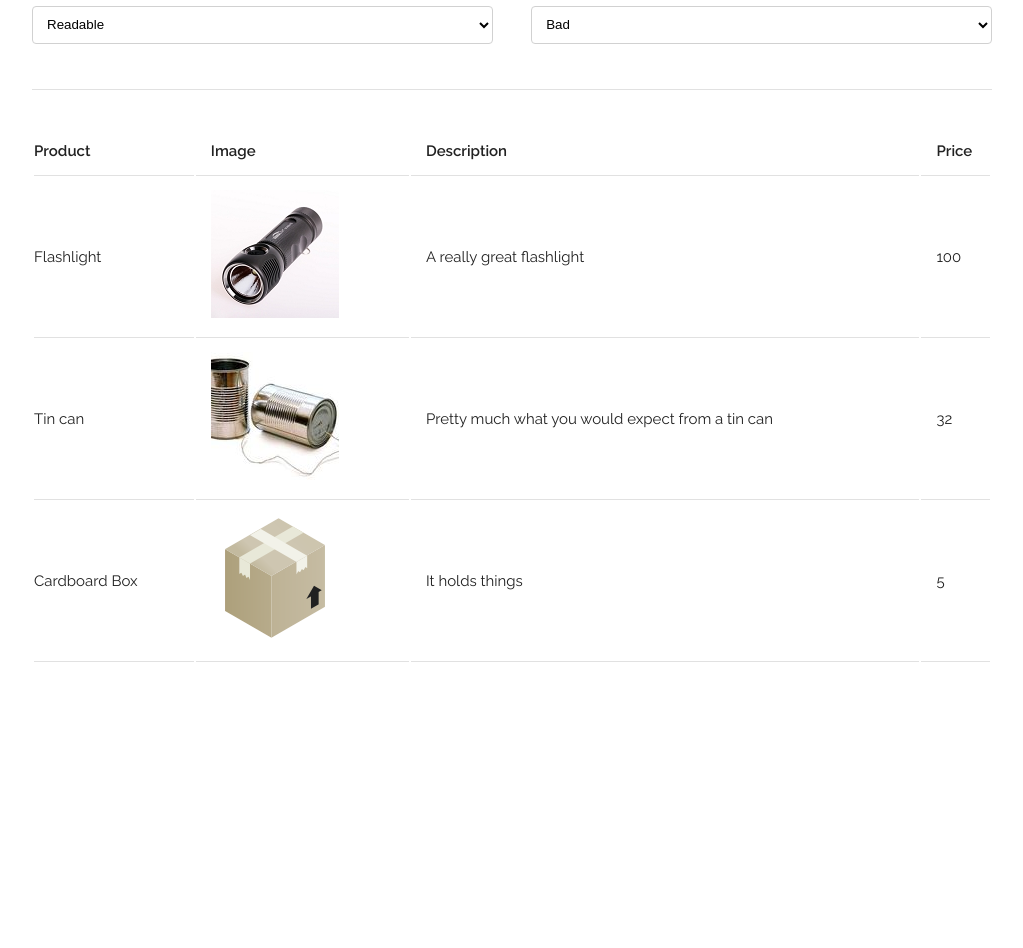
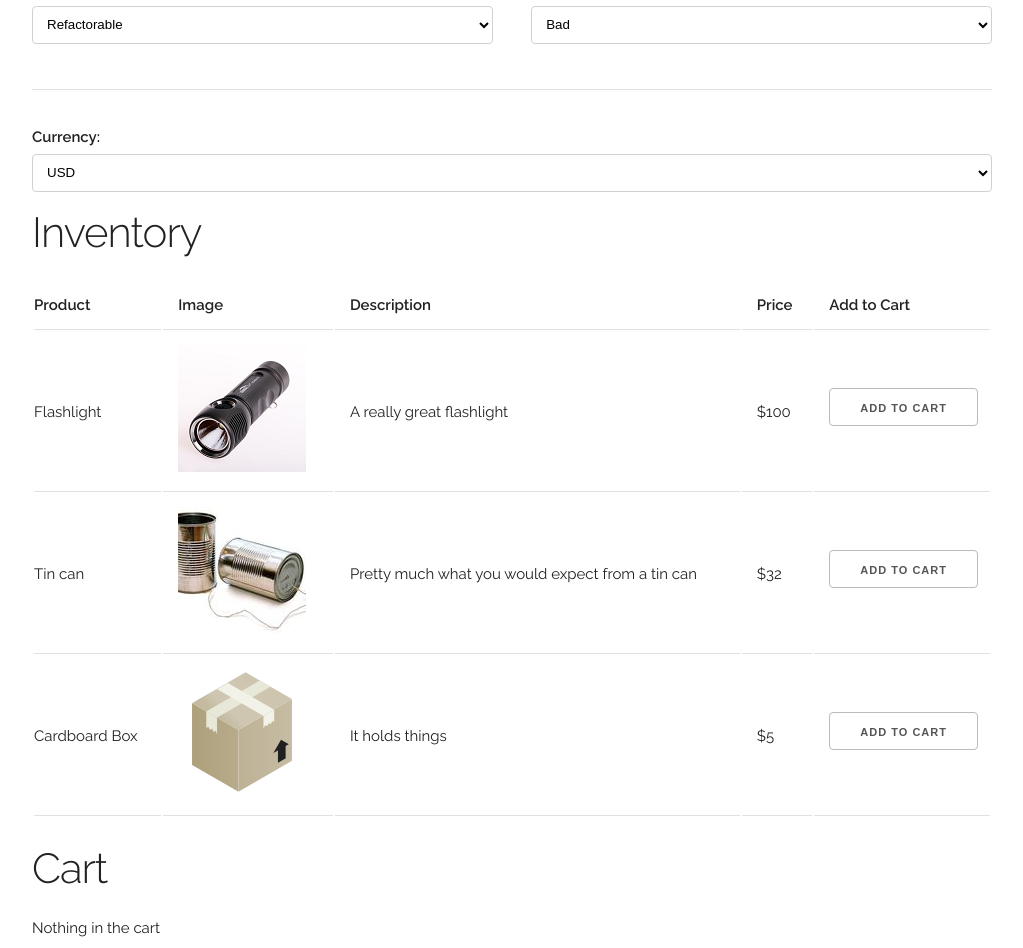
Before and after one commit to ryanmcdermott/3rs-of-software-architecture, a React (Create React App) app: page / in a window 1280 px wide. Shown: the part 104-1052 px from the top of the page, without its empty margins (128-1151 px from the left). Before the commit the page ends 801 px from the top, so only its background shows below. Built offline with nearby package versions, Linux system fonts and the light colour scheme; the HTML template or start-up script is replaced by a standard one.

Commit message:
Finish bad refactorable example

```diff
--- a/src/2-reusable/bad/index.js
+++ b/src/2-reusable/bad/index.js
@@ -105,8 +105,8 @@ export default class Inventory extends Component {
 
                 <td>
                   {this.convertCurrency(
-                    this.state.inventory[itemId],
-                    this.state.inventory[itemId],
+                    this.state.inventory[itemId].price,
+                    this.state.inventory[itemId].currency,
                     this.state.localCurrency,
                   )}
                 </td>
--- a/src/3-refactorable/bad/Cart.js
+++ b/src/3-refactorable/bad/Cart.js
@@ -4,10 +4,20 @@ export default class Cart extends Component {
   constructor(props) {
     super();
     this.state = {
+      cart: window.cart,
       localCurrency: props.localCurrency,
       inventory: props.inventory,
     };
 
+    // Repeatedly sync local cart to global cart. Bad!
+    window.setInterval(
+      () => {
+        this.setState({
+          cart: window.cart,
+        });
+      },
+      1000,
+    );
     this.CurrencyConverter = props.currencyConverter;
   }
 
@@ -15,7 +25,9 @@ export default class Cart extends Component {
     return (
       <div>
         <h2>Cart</h2>
-        <table style={{ width: '100%' }}>
+        {window.cart.length === 0
+          ? <p>Nothing in the cart</p>
+          : <table style={{ width: '100%' }}>
             <tbody>
               <tr>
                 <th>
@@ -26,23 +38,23 @@ export default class Cart extends Component {
                     Price
                   </th>
               </tr>
-            {this.state.inventory.map((item, idx) => (
+              {window.cart.map((itemId, idx) => (
                 <tr key={idx}>
                   <td>
-                  {item.product}
+                    {this.state.inventory[itemId].product}
                   </td>
 
                   <td>
                     {this.CurrencyConverter.convert(
-                    item.price,
-                    item.currency,
+                        this.state.inventory[itemId].price,
+                        this.state.inventory[itemId].currency,
                         this.state.localCurrency,
                       )}
                   </td>
                 </tr>
                 ))}
             </tbody>
-        </table>
+          </table>}
       </div>
     );
   }
--- a/src/3-refactorable/bad/Inventory.js
+++ b/src/3-refactorable/bad/Inventory.js
@@ -15,6 +15,11 @@ export default class Inventory extends Component {
     this.setState({
       localCurrency: e.target.value,
     });
+  }
+
+  onAddToCart(itemId) {
+    console.warn(itemId);
+    window.cart.push(itemId);
   }
 
   render() {
@@ -50,6 +55,10 @@ export default class Inventory extends Component {
               <th>
                 Price
               </th>
+
+              <th>
+                Add to Cart
+              </th>
             </tr>
 
             {Object.keys(this.state.inventory).map(itemId => (
@@ -73,6 +82,12 @@ export default class Inventory extends Component {
                     this.state.localCurrency,
                   )}
                 </td>
+
+                <td>
+                  <button onClick={() => this.onAddToCart(itemId)}>
+                    Add to Cart
+                  </button>
+                </td>
               </tr>
             ))}
           </tbody>
--- a/src/App.js
+++ b/src/App.js
@@ -34,7 +34,7 @@ export default class App extends Component {
   constructor() {
     super();
     this.state = {
-      section: 'readable',
+      section: 'refactorable',
       quality: 'bad',
     };
   }
```
Lines whose indentation alone changed are shown as unchanged.
